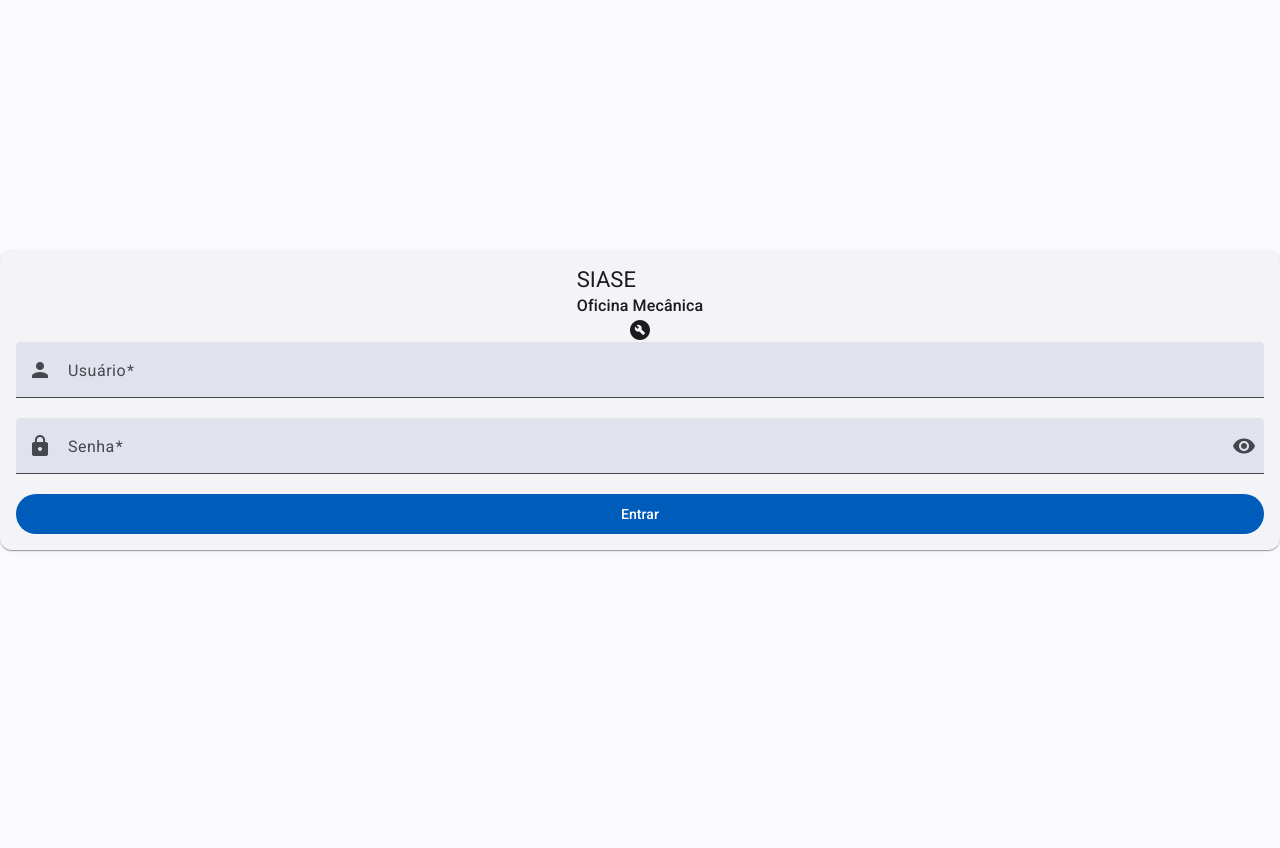
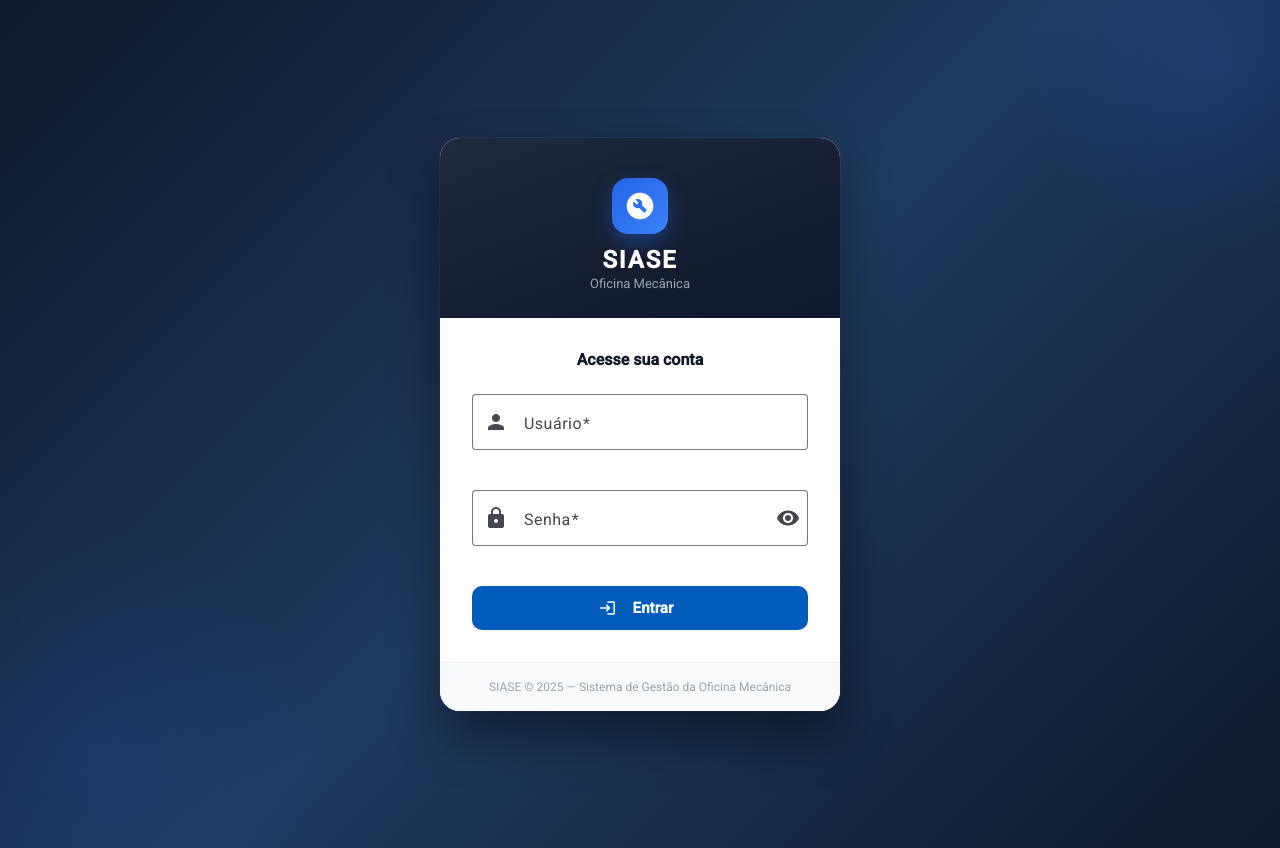
Before and after one commit to SIASE-SOAT/15SOAT, an Angular app in the folder frontend/: page /login in a window 1280 px wide. Before the commit the page ends 800 px from the top, so only its background shows below. Built offline with nearby package versions, Linux system fonts and the light colour scheme.

Commit message:
Ajuste login

```diff
--- a/frontend/src/app/features/auth/login/login.component.html
+++ b/frontend/src/app/features/auth/login/login.component.html
@@ -1,32 +1,41 @@
-<div class="min-h-screen flex items-center justify-center bg-gray-50 px-4">
-  <mat-card class="w-full max-w-sm shadow-lg">
-    <mat-card-header class="flex-col items-center pb-4 pt-6">
-      <mat-icon class="text-blue-600 !text-5xl mb-2">build_circle</mat-icon>
-      <mat-card-title class="text-2xl font-bold">SIASE</mat-card-title>
-      <mat-card-subtitle>Oficina Mecânica</mat-card-subtitle>
-    </mat-card-header>
+<div class="login-page">
+  <div class="login-card">
 
-    <mat-card-content>
+    <!-- Header com logo -->
+    <div class="login-header">
+      <div class="brand-icon">
+        <mat-icon>build_circle</mat-icon>
+      </div>
+      <p class="brand-name">SIASE</p>
+      <p class="brand-sub">Oficina Mecânica</p>
+    </div>
+
+    <!-- Formulário -->
+    <div class="login-body">
+      <p class="login-title">Acesse sua conta</p>
+
       <form [formGroup]="form" (ngSubmit)="submit()" novalidate>
 
-        <mat-form-field class="w-full mb-2">
+        <div class="field-block">
+          <mat-form-field appearance="outline">
             <mat-label>Usuário</mat-label>
-          <mat-icon matPrefix class="mr-2">person</mat-icon>
-          <input matInput formControlName="username" autocomplete="username" aria-required="true" />
+            <mat-icon matPrefix>person</mat-icon>
+            <input matInput formControlName="username" autocomplete="username" />
             @if (form.controls.username.hasError('required') && form.controls.username.touched) {
               <mat-error>Usuário obrigatório</mat-error>
             }
           </mat-form-field>
+        </div>
 
-        <mat-form-field class="w-full mb-4">
+        <div class="field-block">
+          <mat-form-field appearance="outline">
             <mat-label>Senha</mat-label>
-          <mat-icon matPrefix class="mr-2">lock</mat-icon>
+            <mat-icon matPrefix>lock</mat-icon>
             <input
               matInput
               [type]="showPassword() ? 'text' : 'password'"
               formControlName="password"
               autocomplete="current-password"
-            aria-required="true"
             />
             <button
               matSuffix
@@ -41,25 +50,36 @@
               <mat-error>Senha obrigatória</mat-error>
             }
           </mat-form-field>
+        </div>
 
         @if (error()) {
-          <p role="alert" class="text-red-600 text-sm mb-3 text-center">{{ error() }}</p>
+          <div class="error-msg" role="alert">
+            <mat-icon>error_outline</mat-icon>
+            {{ error() }}
+          </div>
         }
 
         <button
           mat-flat-button
           type="submit"
-          class="w-full"
+          class="submit-btn"
           [disabled]="loading()"
-          aria-label="Entrar no sistema"
         >
           @if (loading()) {
-            <mat-spinner diameter="20" class="inline-block mr-2" />
+            <mat-spinner diameter="20" />
+          } @else {
+            <mat-icon>login</mat-icon>
           }
           Entrar
         </button>
 
       </form>
-    </mat-card-content>
-  </mat-card>
     </div>
+
+    <!-- Footer -->
+    <div class="login-footer">
+      SIASE &copy; 2025 &mdash; Sistema de Gestão da Oficina Mecânica
+    </div>
+
+  </div>
+</div>
--- /dev/null
+++ b/frontend/src/app/features/auth/login/login.component.scss
@@ -0,0 +1,169 @@
+:host {
+  display: block;
+  height: 100%;
+}
+
+/* ── Página ─────────────────────────────────────────── */
+.login-page {
+  min-height: 100vh;
+  display: flex;
+  align-items: center;
+  justify-content: center;
+  background: linear-gradient(135deg, #0f172a 0%, #1e3a5f 50%, #0f172a 100%);
+  padding: 1.5rem;
+  position: relative;
+  overflow: hidden;
+
+  /* Círculos decorativos de fundo */
+  &::before {
+    content: '';
+    position: absolute;
+    top: -8rem;
+    right: -8rem;
+    width: 24rem;
+    height: 24rem;
+    border-radius: 50%;
+    background: radial-gradient(circle, rgba(37, 99, 235, 0.15) 0%, transparent 70%);
+    pointer-events: none;
+  }
+
+  &::after {
+    content: '';
+    position: absolute;
+    bottom: -8rem;
+    left: -8rem;
+    width: 28rem;
+    height: 28rem;
+    border-radius: 50%;
+    background: radial-gradient(circle, rgba(37, 99, 235, 0.1) 0%, transparent 70%);
+    pointer-events: none;
+  }
+}
+
+/* ── Card ───────────────────────────────────────────── */
+.login-card {
+  position: relative;
+  z-index: 1;
+  width: 100%;
+  max-width: 400px;
+  background: #fff;
+  border-radius: 1.25rem;
+  box-shadow:
+    0 25px 50px rgba(0, 0, 0, 0.4),
+    0 0 0 1px rgba(255, 255, 255, 0.05);
+  overflow: hidden;
+}
+
+/* ── Header ─────────────────────────────────────────── */
+.login-header {
+  display: flex;
+  flex-direction: column;
+  align-items: center;
+  padding: 2.5rem 2rem 1.5rem;
+  background: linear-gradient(160deg, #1e293b 0%, #0f172a 100%);
+
+  .brand-icon {
+    display: flex;
+    align-items: center;
+    justify-content: center;
+    width: 3.5rem;
+    height: 3.5rem;
+    border-radius: 1rem;
+    background: linear-gradient(135deg, #2563eb, #3b82f6);
+    box-shadow: 0 8px 20px rgba(37, 99, 235, 0.4);
+    margin-bottom: 1rem;
+
+    mat-icon {
+      font-size: 2rem;
+      width: 2rem;
+      height: 2rem;
+      line-height: 2rem;
+      color: #fff;
+    }
+  }
+
+  .brand-name {
+    font-size: 1.5rem;
+    font-weight: 800;
+    color: #fff;
+    letter-spacing: 0.08em;
+    margin: 0 0 0.25rem;
+  }
+
+  .brand-sub {
+    font-size: 0.8125rem;
+    color: #94a3b8;
+    margin: 0;
+  }
+}
+
+/* ── Form ───────────────────────────────────────────── */
+.login-body {
+  padding: 2rem;
+}
+
+.login-title {
+  font-size: 1rem;
+  font-weight: 600;
+  color: #111827;
+  margin: 0 0 1.5rem;
+  text-align: center;
+}
+
+.field-block {
+  margin-bottom: 1.25rem;
+
+  &:last-of-type {
+    margin-bottom: 0;
+  }
+
+  /* override Angular Material underline style to full-width */
+  mat-form-field {
+    width: 100%;
+  }
+}
+
+.error-msg {
+  display: flex;
+  align-items: center;
+  gap: 0.5rem;
+  padding: 0.625rem 0.875rem;
+  border-radius: 0.5rem;
+  background-color: #fef2f2;
+  border: 1px solid #fecaca;
+  color: #dc2626;
+  font-size: 0.8125rem;
+  font-weight: 500;
+  margin: 1rem 0;
+
+  mat-icon {
+    font-size: 1rem;
+    width: 1rem;
+    height: 1rem;
+    line-height: 1rem;
+    flex-shrink: 0;
+  }
+}
+
+.submit-btn {
+  width: 100%;
+  margin-top: 1.25rem;
+  height: 2.75rem;
+  font-size: 0.9375rem;
+  font-weight: 600;
+  border-radius: 0.625rem !important;
+  display: flex;
+  align-items: center;
+  justify-content: center;
+  gap: 0.5rem;
+}
+
+/* ── Footer ─────────────────────────────────────────── */
+.login-footer {
+  text-align: center;
+  padding: 0.875rem;
+  background: #f9fafb;
+  border-top: 1px solid #f3f4f6;
+  font-size: 0.75rem;
+  color: #9ca3af;
+}
--- a/frontend/src/app/features/auth/login/login.component.ts
+++ b/frontend/src/app/features/auth/login/login.component.ts
@@ -22,6 +22,7 @@ import { AuthService } from '../../../core/services/auth.service';
     MatProgressSpinnerModule,
   ],
   templateUrl: './login.component.html',
+  styleUrl: './login.component.scss',
 })
 export class LoginComponent {
   private readonly fb = inject(FormBuilder);
```
Lines whose indentation alone changed are shown as unchanged.
